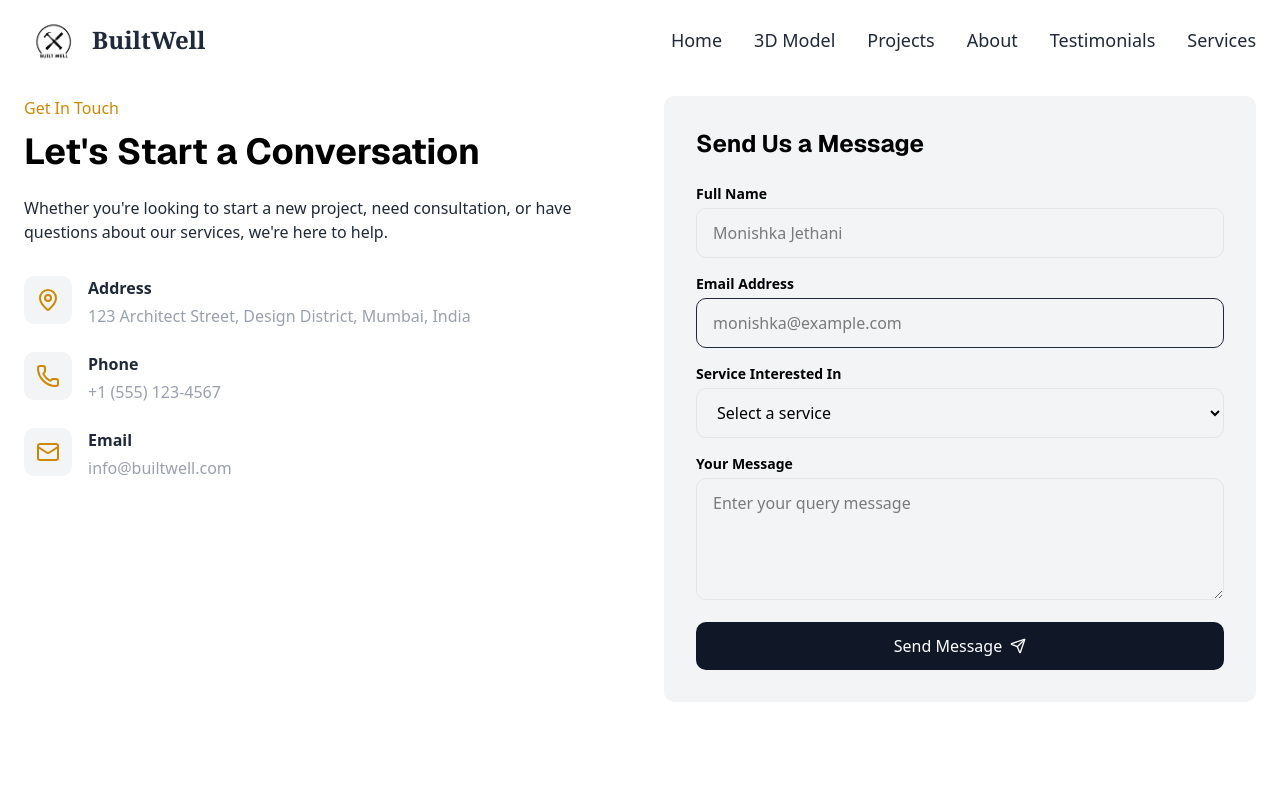
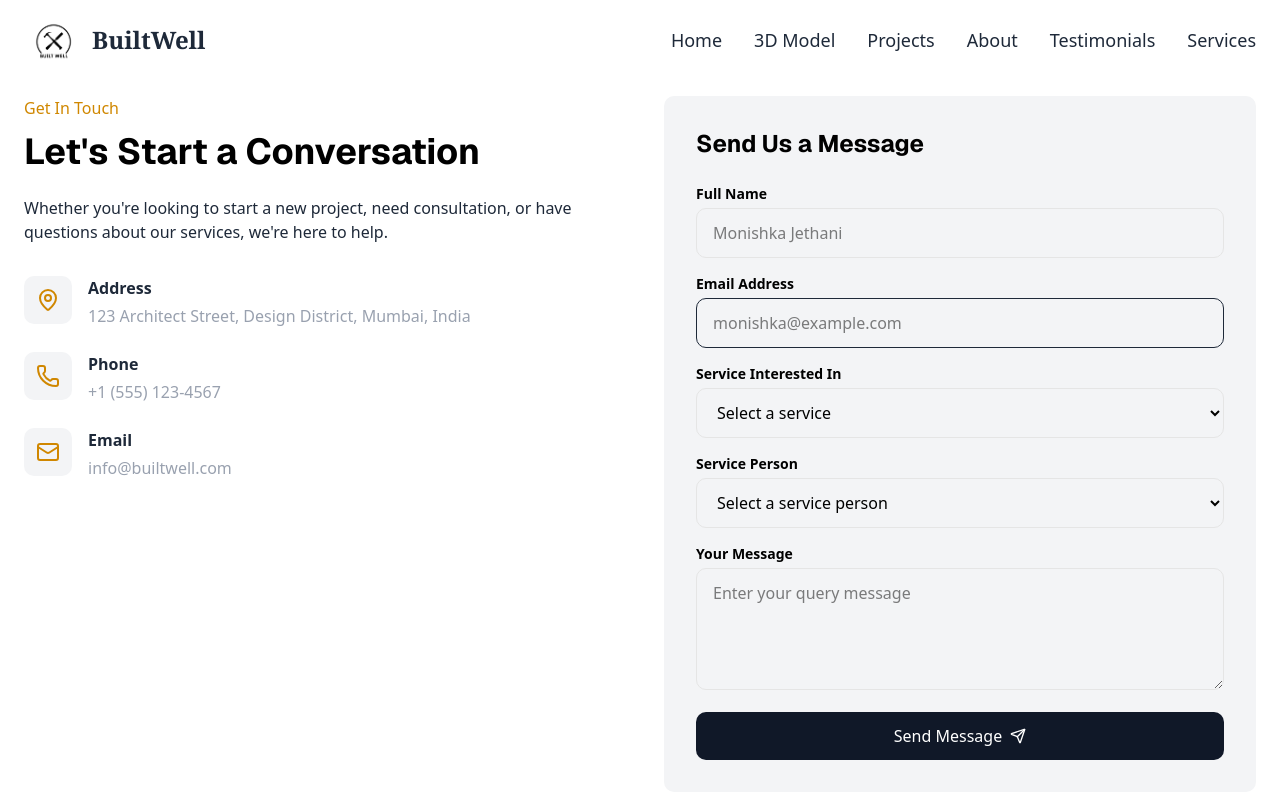
Before and after one commit to monishkajethanii/frontend-hack, a Next.js app: page /contact in a window 1280 px wide. Shown: the top 798 px of the page. Built offline with nearby package versions, Linux system fonts and the light colour scheme.

Commit message:
contact to service person

```diff
--- a/src/app/contact/page.js
+++ b/src/app/contact/page.js
@@ -193,7 +193,11 @@ const ContactSection = () => {
           </div>
         </div>
       </header>
-      <section id="contact" ref={sectionRef} className="py-24 bg-white text-black">
+      <section
+        id="contact"
+        ref={sectionRef}
+        className="py-24 bg-white text-black"
+      >
         <div className="container mx-auto px-6">
           <div className="grid grid-cols-1 lg:grid-cols-2 gap-12">
             <div>
@@ -318,7 +322,9 @@ const ContactSection = () => {
                     required
                     className="w-full px-4 py-3 border border-builtwell-lightgray rounded-lg focus:outline-none focus:ring-2 focus:ring-builtwell-accent"
                   >
-                    <option value="" className="text-gray-400">Select a service</option>
+                    <option value="" className="text-gray-400">
+                      Select a service
+                    </option>
                     <option value="architectural-design">
                       Architectural Design
                     </option>
@@ -332,6 +338,39 @@ const ContactSection = () => {
                     <option value="interior-design">Interior Design</option>
                     <option value="project-management">
                       Project Management
+                    </option>
+                  </select>
+                </div>
+
+                <div>
+                  <label
+                    htmlFor="contactperson"
+                    className="block text-sm font-bold text-builtwell-darkgray mb-1"
+                  >
+                    Service Person
+                  </label>
+                  <select
+                    id="contactperson"
+                    name="contactperson"
+                    value={formData.contactperson}
+                    onChange={handleChange}
+                    required
+                    className="w-full px-4 py-3 border border-builtwell-lightgray rounded-lg focus:outline-none focus:ring-2 focus:ring-builtwell-accent"
+                  >
+                    <option value="" className="text-gray-400">
+                      Select a service person
+                    </option>
+                    <option value="architectural-design">
+                      Daniel Kim - Technical Architect
+                    </option>
+                    <option value="commercial-architecture">
+                      Sophia Nkosi - Senior Architect
+                    </option>
+                    <option value="residential-architecture">
+                      Marcus Chen - Design Director
+                    </option>
+                    <option value="landscape-design">
+                      Elena Rodriguez - Principle Director
                     </option>
                   </select>
                 </div>
```
